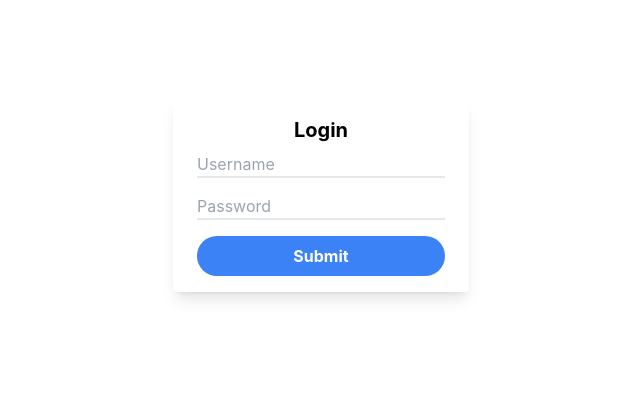
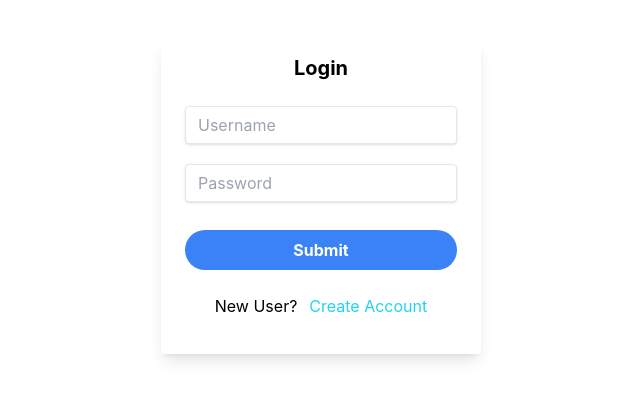
Before and after one commit to Krithik-Shailesh/first-app, a Next.js app: page / in a window 1280 px wide. Shown: the part 204-604 px from the top of the page, without its empty margins (319-959 px from the left). Built offline with nearby package versions, Linux system fonts and the light colour scheme.

Commit message:
added css changes to the login form

```diff
--- a/pages/index.js
+++ b/pages/index.js
@@ -1,6 +1,7 @@
 import { useState } from 'react';
 import { useRouter } from 'next/router'
 import signInStyles from '../styles/Signin.module.css'
+import Link from 'next/link';
 
 export default function Home() {
   const route = useRouter();
@@ -22,10 +23,10 @@ export default function Home() {
     <div className={signInStyles.primaryContainer}>
       <div className="max-w-xs my-2 overflow-hidden rounded shadow-lg">
       <div className="px-6 py-4 justify-between">
-        <div className="mb-2 text-xl font-bold text-center">Login</div>
+        <div className="mb-6 text-xl font-bold text-center">Login</div>
         <form onSubmit={handleSubmit} className="flex flex-col">
           <input
-            className="mb-4 border-b-2"
+            className="mb-5 shadow appearance-none border rounded w-full py-2 px-3 text-gray-700 leading-tight focus:outline-none focus:shadow-outline"
             id="username"
             name="username"
             type="text"
@@ -35,7 +36,7 @@ export default function Home() {
             required
           />
           <input
-            className="mb-4 border-b-2"
+            className="mb-7 shadow appearance-none border rounded w-full py-2 px-3 text-gray-700 leading-tight focus:outline-none focus:shadow-outline"
             id="password"
             name="password"
             onChange={e => setPassword(e.target.value)}
@@ -46,11 +47,14 @@ export default function Home() {
           />
           <button
             type="submit"
-            className="px-4 py-2 font-bold text-white bg-blue-500 rounded-full hover:bg-blue-700"
+            className="mb-6 px-4 py-2 font-bold text-white bg-blue-500 rounded-full hover:bg-blue-700"
 
           >
             Submit
           </button>
+          <div className='mb-5 text-center'>New User?
+          <Link href={'/signup'} ><a className='ml-3 text-cyan-400'>Create Account</a></Link>
+          </div>
         </form>
       </div>
       </div>
--- /dev/null
+++ b/pages/signup.js
@@ -0,0 +1,12 @@
+import signInStyles from '../styles/Signin.module.css'
+
+
+const signup = () => {
+    return(
+        <div className={signInStyles.primaryContainer}>
+            Sign Up
+        </div>
+    );
+}
+
+export default signup;
```
